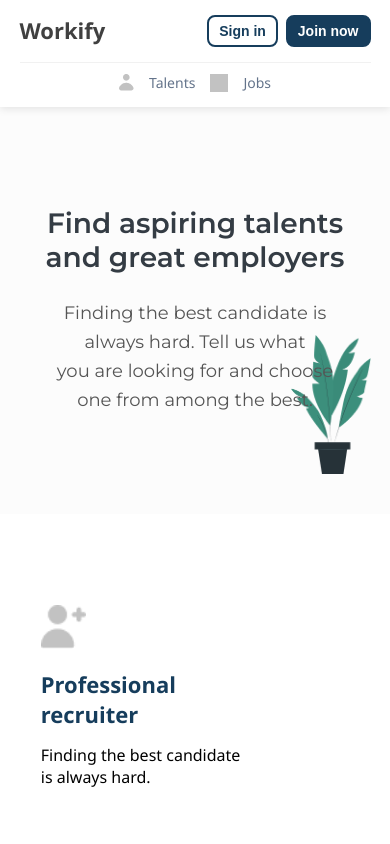
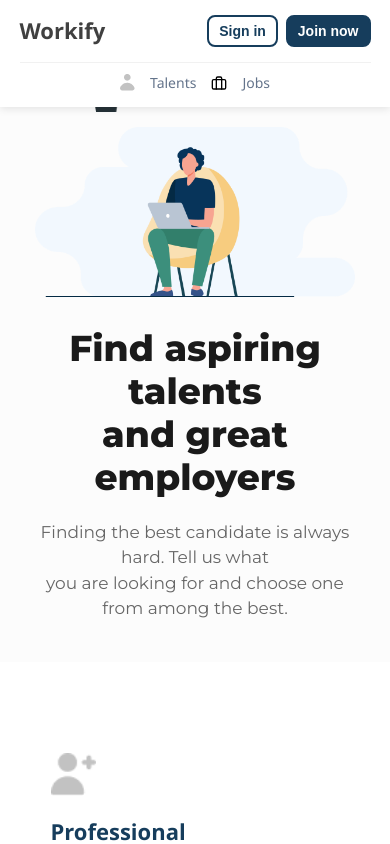
Before and after one commit to umidbek05/workify, a React (Vite) app: page / in a window 390 px wide. Shown: the top 844 px of the page. Built offline with nearby package versions, Linux system fonts and the light colour scheme.

Commit message:
header yangilandi

```diff
--- a/src/Components/Header/header.jsx
+++ b/src/Components/Header/header.jsx
@@ -4,7 +4,7 @@ import "../Header/header.css";
 import "../../Components/Header/header";
 import Vector from "../../assets/Vector.png";
 import Base from "../../assets/Base.png";
-
+import { FiBriefcase } from "react-icons/fi";
 export default function Header() {
   const [language, setLanguage] = useState("EN");
   const navigate = useNavigate();
@@ -21,7 +21,7 @@ export default function Header() {
       <div className="header1">
         <img src={Vector} alt="" />
         <Link to="/talents">Talents</Link>
-        <img src={Base} alt="" />
+        <FiBriefcase />
         <Link to="/jobs">Jobs</Link>
       </div>
       <div className="header2">
--- a/src/pages/Workify/workify.css
+++ b/src/pages/Workify/workify.css
@@ -168,83 +168,83 @@
 /* --- RESPONSIVE MEDIA QUERIES --- */
 
 /* Planshetlar uchun (992px gacha) */
-@media (max-width: 992px) {
-  .hero-bg {
-    opacity: 0.3; /* Matn o'qilishi uchun fonni xiralashtiramiz */
-    width: 80%;
-  }
-  .hero-content {
-    max-width: 90%;
-    padding-left: 20px;
-  }
-}
+/* --- RESPONSIVE MEDIA QUERIES --- */
 
-/* Smartfonlar uchun (768px gacha) */
+/* Planshetlar uchun (992px gacha) */
 @media (max-width: 768px) {
   .hero {
     min-height: auto;
-    padding: 100px 0 60px;
+    padding: 20px 0 40px;
+    flex-direction: column;
     text-align: center;
+    background-color: #fcfcfc;
   }
 
-  .hero-bg {
-    display: none; /* Kichik ekranda fon rasmini olib tashlaymiz */
+  /* Rasm guruhi uchun umumiy tartib */
+  .hero-bg,
+  .herofoto {
+    order: 1;
   }
 
+  /* Odam rasmi - Markazda va nisbiy (relative) bo'lishi shart */
+  .hero-bg {
+    display: block;
+    position: relative; /* Gul unga yopishishi uchun */
+    width: 90%;
+    max-width: 320px;
+    height: auto;
+    margin: 0 auto;
+    transform: none;
+    top: 0;
+    right: 0;
+    z-index: 1;
+  }
+
+  /* Gul tuvagi - Odam rasmining aniq chap pastki burchagiga */
+  .herofoto {
+    position: relative;
+    width: 90%;
+    max-width: 320px;
+    margin: 0 auto;
+    height: 0; /* Bo'sh joy egallamasligi uchun */
+    z-index: 2;
+    order: 1;
+  }
+
+  .herofoto img {
+    position: absolute;
+    display: block;
+    width: 75px; /* Rasmga mos hajm */
+
+    /* Rasmdagi kabi odamning chap tomoniga qo'yish: */
+    left: 10%; /* Chapdan masofa */
+    bottom: 15px; /* Pastdan (chiziq ustida turgandek) masofa */
+
+    right: auto;
+    top: auto;
+  }
+
+  /* Matn qismi - Rasmlar ostidan */
   .hero-content {
+    order: 2;
+    width: 100%;
     padding: 0 20px;
-    margin: 0 auto;
+    margin-top: 30px; /* Rasm va matn orasidagi masofa */
   }
 
   .hero-content h1 {
     font-size: 36px;
+    font-weight: 800;
     line-height: 1.2;
+    color: #1a1a1a;
+    margin-bottom: 20px;
   }
 
-  .search {
-    flex-direction: column;
-    padding: 15px;
-    gap: 10px;
-  }
-
-  .search input {
-    width: 100%;
-    border-bottom: 1px solid #eee;
-  }
-
-  .search button {
-    width: 100%;
-  }
-
-  .find-job {
-    margin-left: 20px; /* Masofani kamaytirdik */
+  .hero-content p {
+    font-size: 17px;
+    line-height: 1.5;
+    color: #666;
+    max-width: 90%;
+    margin: 0 auto;
   }
 }
-
-/* Eng kichik smartfonlar uchun (480px va 320px) */
-@media (max-width: 480px) {
-  .hero-content h1 {
-    font-size: 28px;
-  }
-
-  .find-talent,
-  .find-job {
-    display: block; /* Ularni ustma-ust tushiramiz */
-    margin: 10px 0;
-    text-align: center;
-  }
-
-  .find-job {
-    margin-left: 0;
-  }
-
-  .Card {
-    grid-template-columns: 1fr; /* Cardlarni bittadan qator qilamiz */
-    width: 95%;
-  }
-
-  .herofoto img {
-    right: 5%;
-    width: 80px;
-  }
-}
--- a/src/pages/dashboard/MyCompany.css
+++ b/src/pages/dashboard/MyCompany.css
@@ -405,8 +405,8 @@
 /* QALAMCHA */
 .edit-logo-btn {
   position: absolute;
-  bottom: 6px;
-  right: 100px;
+  bottom: 10px;
+  right: 160px;
   width: 36px;
   height: 36px;
   background: #ffffff;
@@ -425,10 +425,6 @@
   height: 18px;
 }
 
-.edit-logo-btn:hover {
-  background: #163d5c;
-}
-
 .edit-logo-btn:hover img {
   filter: brightness(0) invert(1);
 }
@@ -436,3 +432,38 @@
 .h22 {
   padding-left: 45px;
 }
+
+.ichki-btn {
+  /* Fon rangi: Och zangor (Teal/Cyan) */
+  background-color: #e0f2f1;
+  /* Ikonka rangi: To'qroq zangor */
+  color: #00897b;
+  margin-left: 340px;
+  border: 1px solid #b2dfdb;
+  width: 40px;
+  height: 40px;
+  border-radius: 10px;
+  display: flex;
+  align-items: center;
+  justify-content: center;
+  cursor: pointer;
+  transition: all 0.3s ease;
+  font-size: 20px; /* Ikonka hajmi */
+}
+
+.ichki-btn:hover {
+  /* Hover bo'lganda ranglar biroz to'yinadi */
+  background-color: #b2dfdb;
+  color: #00695c;
+  transform: translateY(-2px);
+  box-shadow: 0 4px 10px rgba(0, 137, 123, 0.15);
+}
+
+.ichki-btn:active {
+  transform: translateY(0);
+}
+
+/* Ikonka ichida markazlashganini ta'minlash */
+.ichki-btn svg {
+  display: block;
+}
--- a/src/pages/dashboard/MyCompany.jsx
+++ b/src/pages/dashboard/MyCompany.jsx
@@ -2,6 +2,10 @@ import { useState, useEffect, useRef } from "react";
 import TecCells from "./pompany.png";
 import Qalam from "./qalam.png";
 import "./MyCompany.css";
+import Update from "./Update";
+
+import { BsCamera } from "react-icons/bs";
+import { RiPencilFill } from "react-icons/ri";
 
 const CompanyProfile = () => {
   const [companyData, setCompanyData] = useState({
@@ -15,6 +19,9 @@ const CompanyProfile = () => {
     about: "",
     logo: "",
   });
+
+  // 1. State nomi to'g'rilandi: [holat, funksiya]
+  const [open, setOpen] = useState(false);
 
   const [logo, setLogo] = useState(() => {
     return localStorage.getItem("companyLogo") || TecCells;
@@ -34,7 +41,6 @@ const CompanyProfile = () => {
     formData.append("image", file);
 
     try {
-      // 1. Rasmni uploaderga yuborish
       const res = await fetch("http://localhost:5000/uploader/upload", {
         method: "POST",
         body: formData,
@@ -45,7 +51,6 @@ const CompanyProfile = () => {
         const imageUrl = uploadData.url;
         const currentUserEmail = localStorage.getItem("email");
 
-        // 2. PostgreSQL bazasiga rasm URL'ini saqlash
         const dbRes = await fetch("http://localhost:5000/uploader/save-image", {
           method: "POST",
           headers: { "Content-Type": "application/json" },
@@ -56,18 +61,19 @@ const CompanyProfile = () => {
         });
 
         if (dbRes.ok) {
-          // UI'ni yangilash
           setLogo(imageUrl);
           setCompanyData((prev) => ({ ...prev, logo: imageUrl }));
           localStorage.setItem("companyLogo", imageUrl);
-          alert("Logotip bazaga saqlandi va endi o'chib ketmaydi!");
+          alert("Logotip bazaga saqlandi!");
         }
       }
     } catch (err) {
       console.error("Xatolik:", err);
     }
   };
-  useEffect(() => {
+
+  // Ma'lumotlarni yuklash funksiyasi
+  const fetchData = () => {
     const currentUserEmail = localStorage.getItem("email");
     if (!currentUserEmail) return;
 
@@ -86,7 +92,6 @@ const CompanyProfile = () => {
             const latestCompany = userCompanies[userCompanies.length - 1];
             setCompanyData(latestCompany);
 
-            // AGAR BAZADA RASM BO'LSA, UNI O'RNATAMIZ
             if (latestCompany.logo) {
               setLogo(latestCompany.logo);
               localStorage.setItem("companyLogo", latestCompany.logo);
@@ -95,6 +100,10 @@ const CompanyProfile = () => {
         }
       })
       .catch((err) => console.error("Xatolik:", err));
+  };
+
+  useEffect(() => {
+    fetchData();
   }, []);
 
   return (
@@ -108,6 +117,9 @@ const CompanyProfile = () => {
 
       <div className="company-main">
         <div className="TecCells">
+          <button className="ichki-btn" onClick={() => setOpen(true)}>
+            <RiPencilFill />
+          </button>
           <div className="logo-wrapper">
             <img
               src={logo}
@@ -116,7 +128,7 @@ const CompanyProfile = () => {
               onError={(e) => (e.target.src = TecCells)}
             />
             <button className="edit-logo-btn" onClick={handleEditLogo}>
-              <img src={Qalam} alt="edit logo" />
+              <BsCamera />
             </button>
             <input
               type="file"
@@ -132,7 +144,10 @@ const CompanyProfile = () => {
           <p>4.0 | 1K reviews</p>
 
           <div className="ichki">
+            {/* 2. Tugma endi setOpen(true) ni to'g'ri chaqiradi */}
+
             <h1>Company info:</h1>
+
             <div className="info-row">
               <p>City:</p> <p>{companyData.city || "N/A"}</p>
             </div>
@@ -177,16 +192,23 @@ const CompanyProfile = () => {
 
           <textarea
             className="about-input"
-            // value ni companyData dan oladi
             value={companyData.about || ""}
             placeholder="Please tell us something about your company..."
-            // readOnly olib tashlandi, endi yozib bo'ladi
             onChange={(e) =>
               setCompanyData({ ...companyData, about: e.target.value })
             }
           />
         </div>
       </div>
+
+      {/* 3. Update komponenti qo'shildi */}
+      {open && (
+        <Update
+          setOpen={setOpen}
+          currentData={companyData}
+          onUpdate={fetchData}
+        />
+      )}
     </>
   );
 };
--- /dev/null
+++ b/src/pages/dashboard/Update.css
@@ -0,0 +1,65 @@
+.modal-overlay {
+  position: fixed;
+  inset: 0;
+  background: rgba(0, 0, 0, 0.4);
+  display: flex;
+  align-items: center;
+  justify-content: center;
+  z-index: 1000;
+}
+
+.modal-box {
+  background: #fff;
+  width: 700px;
+  border-radius: 16px;
+  padding: 24px;
+  position: relative;
+}
+.modal-box > h2 {
+  text-align: center;
+  margin: 0 auto 20px auto;
+  font-size: 20px; /* ixtiyoriy */
+  font-weight: 600; /* ixtiyoriy */
+}
+
+.close-btn {
+  position: absolute;
+  top: 16px;
+  right: 16px;
+  border: none;
+  background: transparent;
+  font-size: 22px;
+  cursor: pointer;
+}
+
+.form-grid {
+  display: grid;
+  grid-template-columns: 1fr 1fr;
+  gap: 16px;
+  margin-top: 20px;
+}
+
+.modal-box input,
+.modal-box textarea {
+  width: 100%;
+  padding: 12px;
+  border-radius: 8px;
+  border: 1px solid #ddd;
+}
+
+.modal-box textarea {
+  margin-top: 16px;
+  height: 120px;
+  resize: none;
+}
+
+.save-btn {
+  margin: 20px auto 0;
+  display: block;
+  background: #57c28b;
+  color: white;
+  padding: 10px 40px;
+  border-radius: 10px;
+  border: none;
+  cursor: pointer;
+}
--- /dev/null
+++ b/src/pages/dashboard/Update.jsx
@@ -0,0 +1,32 @@
+import "./update.css";
+
+// setOpen funksiyasini prop sifatida qabul qilamiz
+const Update = ({ setOpen }) => {
+  return (
+    <div className="modal-overlay">
+      <div className="modal-box">
+        {/* Tugma bosilganda setOpen(false) bo'ladi va oyna yopiladi */}
+        <button className="close-btn" onClick={() => setOpen(false)}>
+          ×
+        </button>
+
+        <h2>Edit Company details</h2>
+
+        <div className="form-grid">
+          <input placeholder="Company name" />
+          <input placeholder="Phone" />
+          <input placeholder="Website" />
+          <input placeholder="Industry" />
+          <input placeholder="Country" />
+          <input placeholder="City" />
+        </div>
+
+        <textarea placeholder="About"></textarea>
+
+        <button className="save-btn">Save</button>
+      </div>
+    </div>
+  );
+};
+
+export default Update;
```
